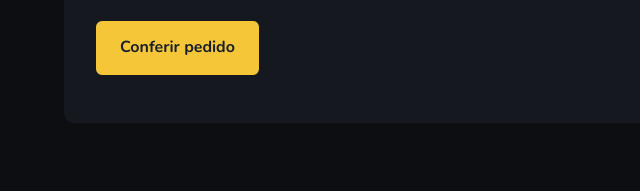
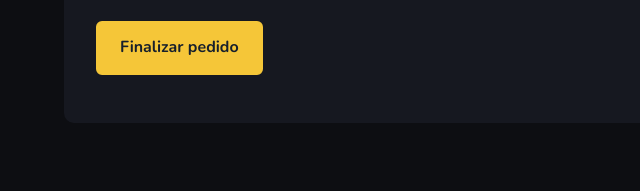
Before and after one commit to Kamazn/Israel_Projeto_Final, a plain HTML site: page html/carrinho.html in a window 1280 px wide. Shown: the part 1543-1734 px from the top of the page, 0-640 px from the left. Drawn offline with nearby package versions, Linux system fonts and the light colour scheme.

Commit message:
Ajusta as avaliações e o botão de finalizar pedido

```diff
--- a/html/carrinho.html
+++ b/html/carrinho.html
@@ -77,7 +77,7 @@
                     <p><a href="cupons.html">Ver cupons disponíveis</a></p>
                     <label for="observacao">Observações</label>
                     <textarea id="observacao" name="observacao" rows="3" placeholder="Ex.: sem cebola"></textarea>
-                    <button class="botao" type="submit">Conferir pedido</button>
+                    <button class="botao" type="submit">Finalizar pedido</button>
                     <p id="confirmacao-pedido" role="status"></p>
                 </form>
                 <aside class="resumo">
```
Also changed, not shown: html/index.html (+2 -2 lines).
